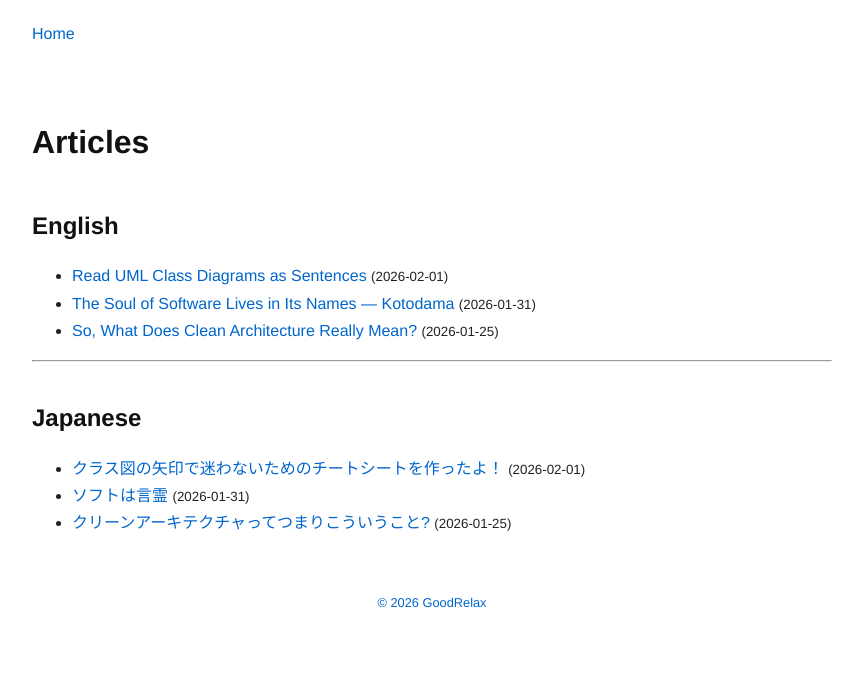
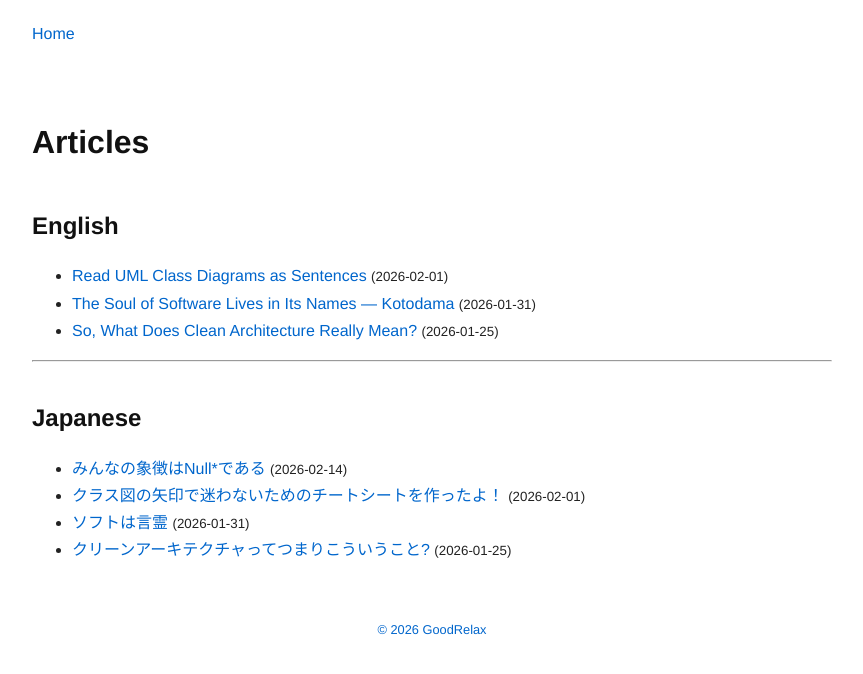
Before and after one commit to GoodRelax/articles, a Jekyll site: the page built from index.md, in a window 1280 px wide. Shown: the top 674 px of the page, without its empty margins (208-1071 px from the left). Built offline with Jekyll 4.4.1, drawn with Linux system fonts in a browser that asks for light colours.

Commit message:
Update our-symbol-is-null-ja.md

```diff
--- a/our-symbol-is-null/our-symbol-is-null-ja.md
+++ b/our-symbol-is-null/our-symbol-is-null-ja.md
@@ -1,3 +1,19 @@
+---
+layout: default
+title: "みんなの象徴はNull*である"
+date: 2026-02-14
+lang: ja
+key: our-symbol-is-null
+tags: [idea, poem, LLM, mathematics, philosophy]
+---
+
+## 目次
+
+- Table of Contents
+  {:toc}
+
+---
+
 ## **みんなの象徴はNull** である
 
 ### The Symbol for All of Us is Null
```
